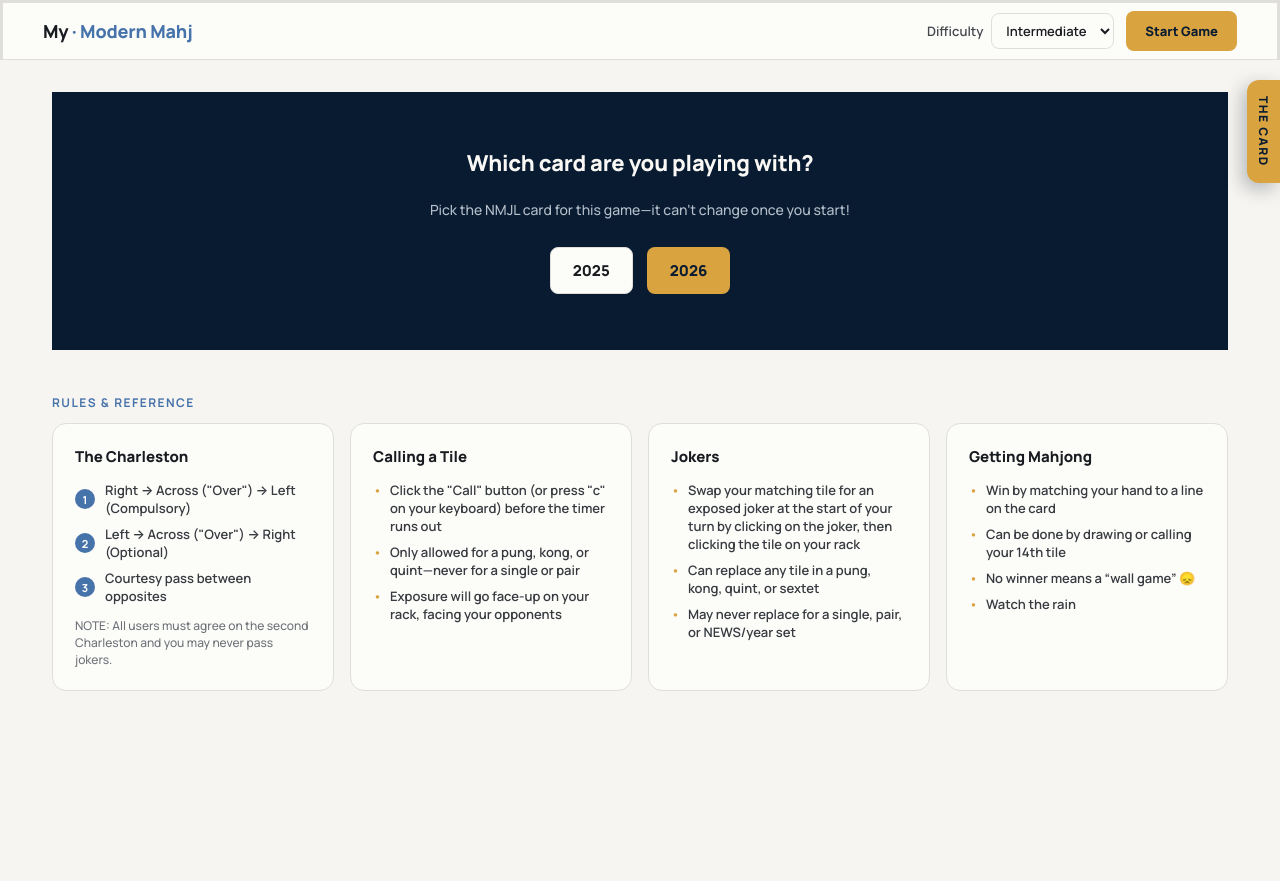
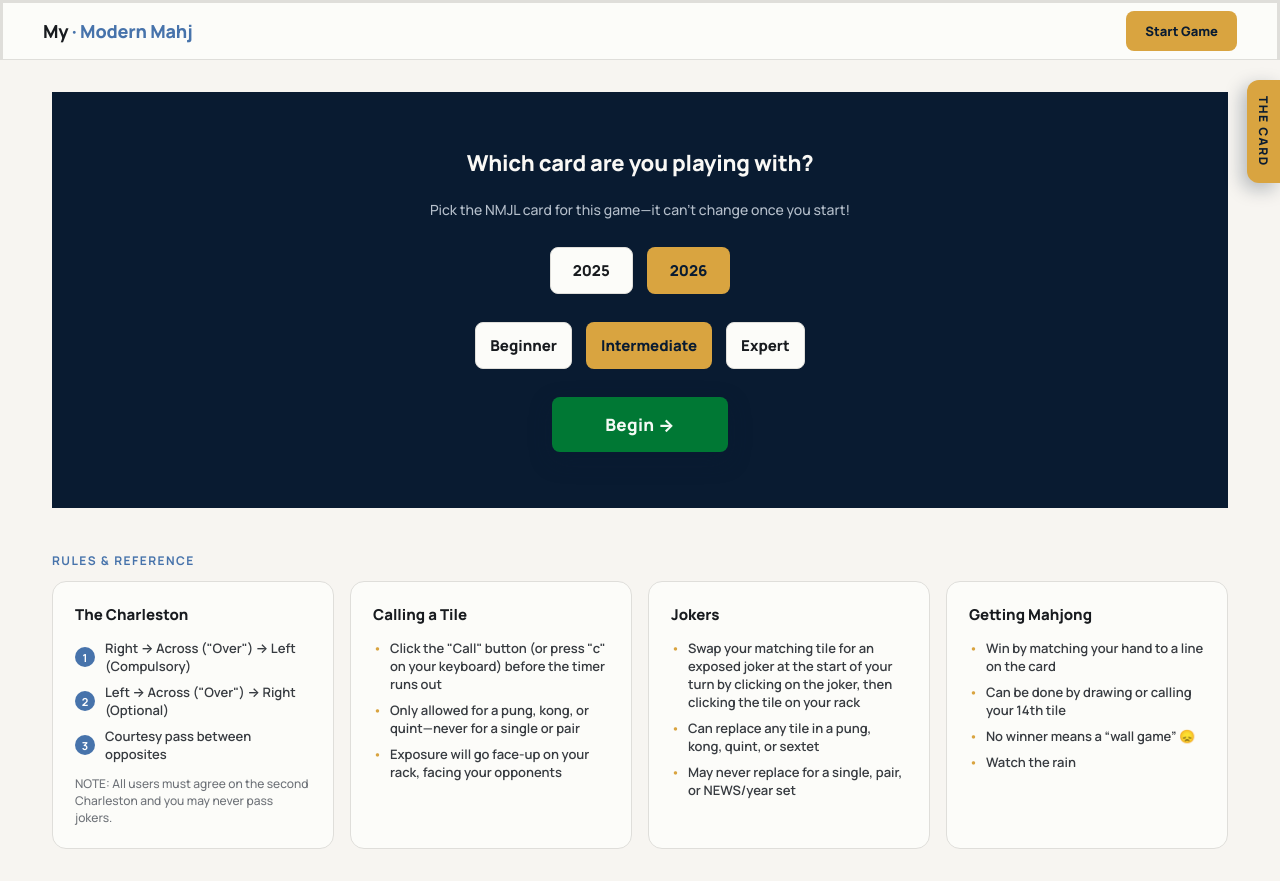
Before and after one commit to imon-stevenson/modern-mahj, a React (Vite) app: page / in a window 1280 px wide. Both pictures are taken after a click on the button "Start Game". Before the commit the page ends 800 px from the top, so only its background shows below. Built offline with nearby package versions, Linux system fonts and the light colour scheme.

Commit message:
move difficulty to choose card screen

```diff
--- a/src/components/Board.tsx
+++ b/src/components/Board.tsx
@@ -13,6 +13,7 @@
 import { useIsDesktop } from "../hooks/useIsDesktop"
 import { attemptJokerSwap, useJokerSwapUi } from "../store/jokerSwapUi"
 import { CARD_YEARS } from "../game/hands/loader"
+import type { Difficulty } from "../game/types"
 
 export function Board(): React.ReactElement {
   useDiscardFlight()
@@ -33,6 +34,9 @@
   const resumeGame = useMahjStore((s) => s.resumeGame)
   const cardYear = useMahjStore((s) => s.cardYear)
   const startGameWithCard = useMahjStore((s) => s.startGameWithCard)
+  const setCardYear = useMahjStore((s) => s.setCardYear)
+  const difficulty = useMahjStore((s) => s.difficulty)
+  const setDifficulty = useMahjStore((s) => s.setDifficulty)
 
   // Bumped whenever the human clicks somewhere on the board while they still
   // owe a draw — replays the "Draw tile" button's attention shake.
@@ -131,19 +135,58 @@
             marginTop: 6,
           }}
         >
-          {CARD_YEARS.map((y) => (
+          {CARD_YEARS.map((year) => (
             <button
-              key={y}
+              key={year}
               type="button"
-              autoFocus={y === cardYear}
-              className={y === cardYear ? "btn btn-gold" : "btn btn-outline"}
+              className={year === cardYear ? "btn btn-gold" : "btn btn-outline"}
               style={{ padding: "12px 22px", font: "800 15px var(--font-ui)" }}
-              onClick={() => startGameWithCard(y)}
+              onClick={() => setCardYear(year)}
             >
-              {y}
+              {year}
             </button>
           ))}
         </div>
+        <div
+          style={{
+            display: "flex",
+            flexWrap: "wrap",
+            justifyContent: "center",
+            gap: 14,
+            marginTop: 6,
+          }}
+        >
+          {["Beginner", "Intermediate", "Expert"].map((level) => (
+            <button
+              key={level}
+              type="button"
+              className={
+                level.toLowerCase() === difficulty
+                  ? "btn btn-gold"
+                  : "btn btn-outline"
+              }
+              style={{ padding: "12px 14px", font: "800 15px var(--font-ui)" }}
+              onClick={() => setDifficulty(level.toLowerCase() as Difficulty)}
+            >
+              {level}
+            </button>
+          ))}
+        </div>
+        <button
+          type="button"
+          autoFocus
+          className="btn btn-green"
+          style={{
+            marginTop: 6,
+            padding: "15px 52px",
+            font: "800 17px var(--font-ui)",
+            letterSpacing: "0.02em",
+            boxShadow: "0 8px 22px oklch(0.22 0.05 255 / 0.4)",
+          }}
+          onClick={() => startGameWithCard(cardYear)}
+        >
+          Begin →
+        </button>
       </div>
     )
   }
--- a/src/components/NewGameMenu.tsx
+++ b/src/components/NewGameMenu.tsx
@@ -1,39 +1,21 @@
-import { useState } from "react"
 import { useMahjStore } from "../store"
-import type { Difficulty } from "../game/types"
 
 export function NewGameMenu(): React.ReactElement {
-  const currentDifficulty = useMahjStore((s) => s.difficulty)
   const phase = useMahjStore((s) => s.phase)
   const requestNewGame = useMahjStore((s) => s.requestNewGame)
-  const [difficulty, setDifficulty] = useState<Difficulty>(currentDifficulty)
 
   const isMidGame = phase === "charleston" || phase === "play"
 
   return (
-    <div className="flex items-center gap-3">
-      <label className="flex items-center gap-2 font-ui text-[13px] font-semibold text-ink-soft">
-        Difficulty
-        <select
-          value={difficulty}
-          onChange={(e) => setDifficulty(e.target.value as Difficulty)}
-          className="font-ui text-[13px] font-semibold rounded-sm border border-solid border-hairline bg-paper text-ink px-2.5 py-[7px]"
-        >
-          <option value="beginner">Beginner</option>
-          <option value="intermediate">Intermediate</option>
-          <option value="expert">Expert</option>
-        </select>
-      </label>
     <button
       type="button"
       className="btn btn-gold"
       onClick={() => {
         if (isMidGame && !confirm("Abandon the in-progress game?")) return
-          requestNewGame(difficulty)
+        requestNewGame()
       }}
     >
       {isMidGame ? "New Game" : "Start Game"}
     </button>
-    </div>
   )
 }
--- a/src/store/index.ts
+++ b/src/store/index.ts
@@ -90,9 +90,11 @@
 
   loadHandsSafe: (year?: CardYear) => NMJLHand[]
 
-  // Start a new game in two steps: choose difficulty (header), then pick the
-  // card on the mat before dealing.
-  requestNewGame: (difficulty: Difficulty) => void
+  // Start a new game in two steps: open the on-mat picker (difficulty + card),
+  // then deal with the chosen card.
+  requestNewGame: () => void
+  setDifficulty: (difficulty: Difficulty) => void
+  setCardYear: (cardYear: CardYear) => void
   startGameWithCard: (cardYear: CardYear) => void
   reorderEastRack: (orderedIds: string[]) => void
   resetEastRackOrder: () => void
@@ -352,13 +354,19 @@
 
       loadHandsSafe: (year) => safeHands(year ?? get().cardYear),
 
-      // Step 1: record difficulty and show the card picker on the mat.
-      requestNewGame(difficulty) {
-        set({
-          difficulty,
-          callTimerMs: callTimerForDifficulty(difficulty),
-          phase: "chooseCard",
-        })
+      // Step 1: show the card + difficulty picker on the mat.
+      requestNewGame() {
+        set({ phase: "chooseCard" })
+      },
+
+      // Difficulty is chosen on the picker; keep the call timer in sync.
+      setDifficulty(difficulty) {
+        set({ difficulty, callTimerMs: callTimerForDifficulty(difficulty) })
+      },
+
+      // Select the card on the picker (persists as the default) without dealing.
+      setCardYear(cardYear) {
+        set({ cardYear })
       },
 
       // Step 2: deal the game with the chosen card (also becomes the next
```
Lines whose indentation alone changed are shown as unchanged.
